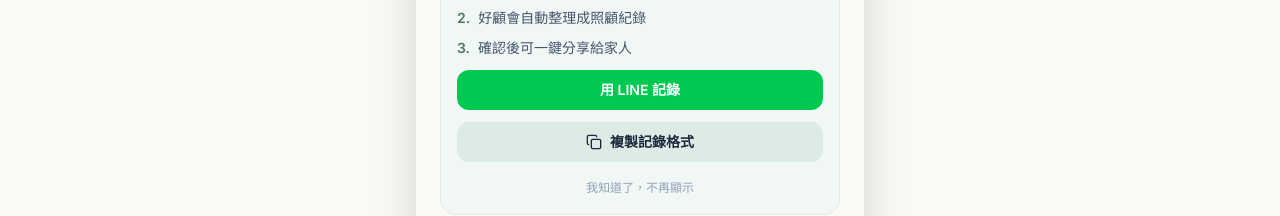
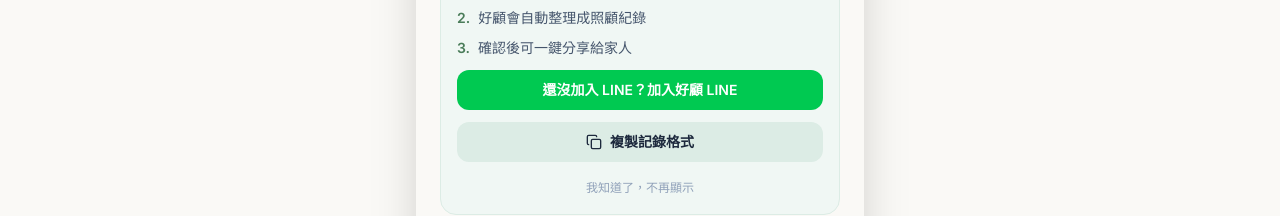
Before and after one commit to haogu-app/haogu-app-web, a Next.js app: page / in a window 1280 px wide. Shown: the part 324-540 px from the top of the page. Built offline with nearby package versions, Linux system fonts and the light colour scheme; no server answers; the database is empty.

Commit message:
update line cta to onboarding only

```diff
--- a/components/views/DashboardView.tsx
+++ b/components/views/DashboardView.tsx
@@ -178,7 +178,7 @@
               rel="noopener noreferrer"
               className="w-full py-2.5 rounded-xl text-sm font-bold flex items-center justify-center gap-2 bg-green-500 text-white hover:bg-green-600 active:scale-95 transition-all"
             >
-              用 LINE 記錄
+              還沒加入 LINE？加入好顧 LINE
             </a>
             <button
               onClick={handleCopyTemplate}
@@ -254,18 +254,10 @@
         </button>
 
         {lineSyncs.length === 0 && (
-          <div className="flex gap-2 mt-3">
-            <a
-              href={LINE_OA_URL}
-              target="_blank"
-              rel="noopener noreferrer"
-              className="flex-1 py-2.5 rounded-xl text-sm font-bold text-center bg-green-500 text-white hover:bg-green-600 active:scale-95 transition-all"
-            >
-              用 LINE 記錄
-            </a>
+          <div className="mt-3">
             <button
               onClick={handleCopyTemplate}
-              className={`flex-1 py-2.5 rounded-xl text-sm font-bold flex items-center justify-center gap-1.5 active:scale-95 transition-all ${
+              className={`w-full py-2.5 rounded-xl text-sm font-bold flex items-center justify-center gap-1.5 active:scale-95 transition-all ${
                 copied ? 'bg-green-100 text-green-700' : 'bg-slate-100 text-slate-600 hover:bg-slate-200'
               }`}
             >
```
